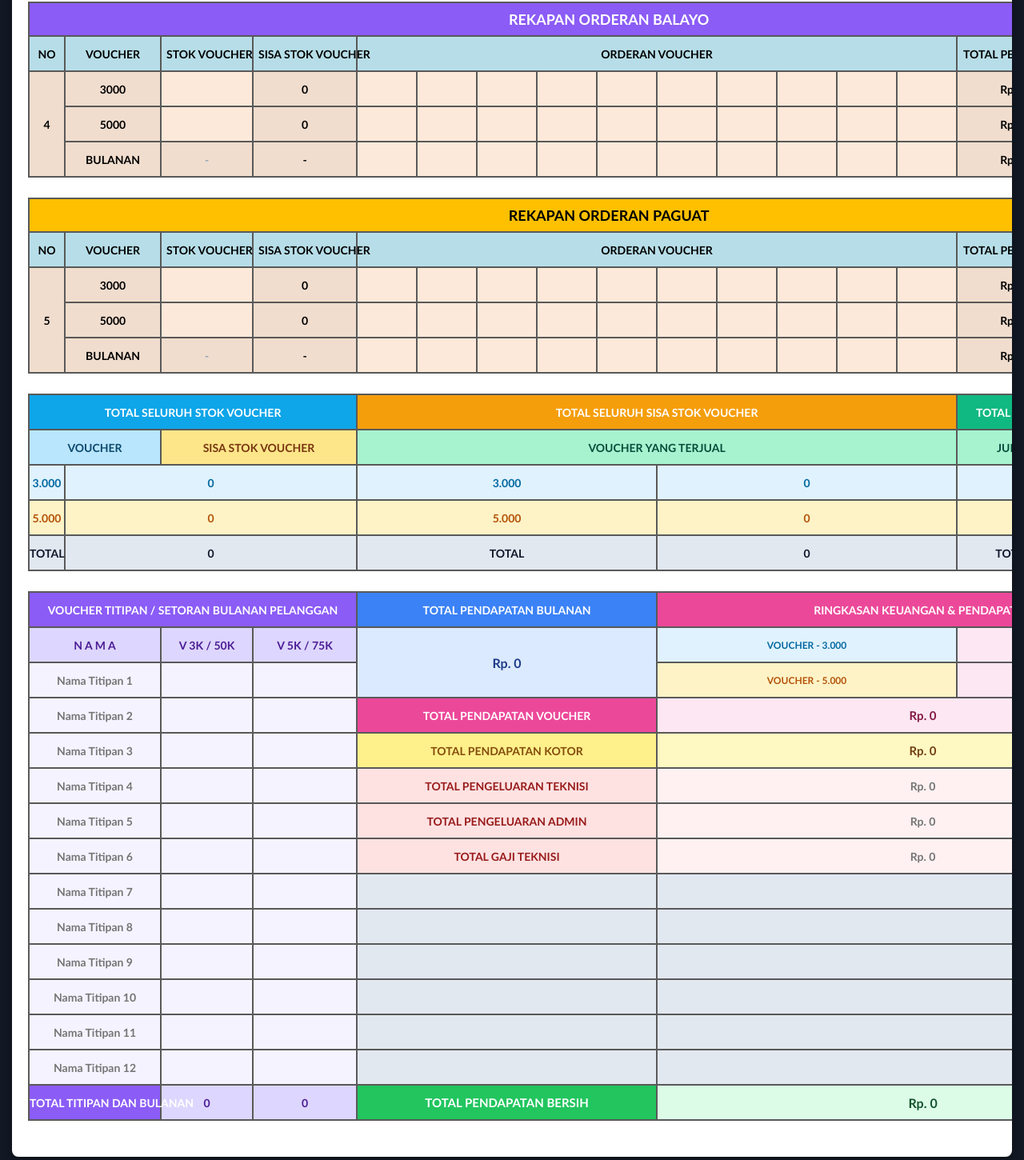
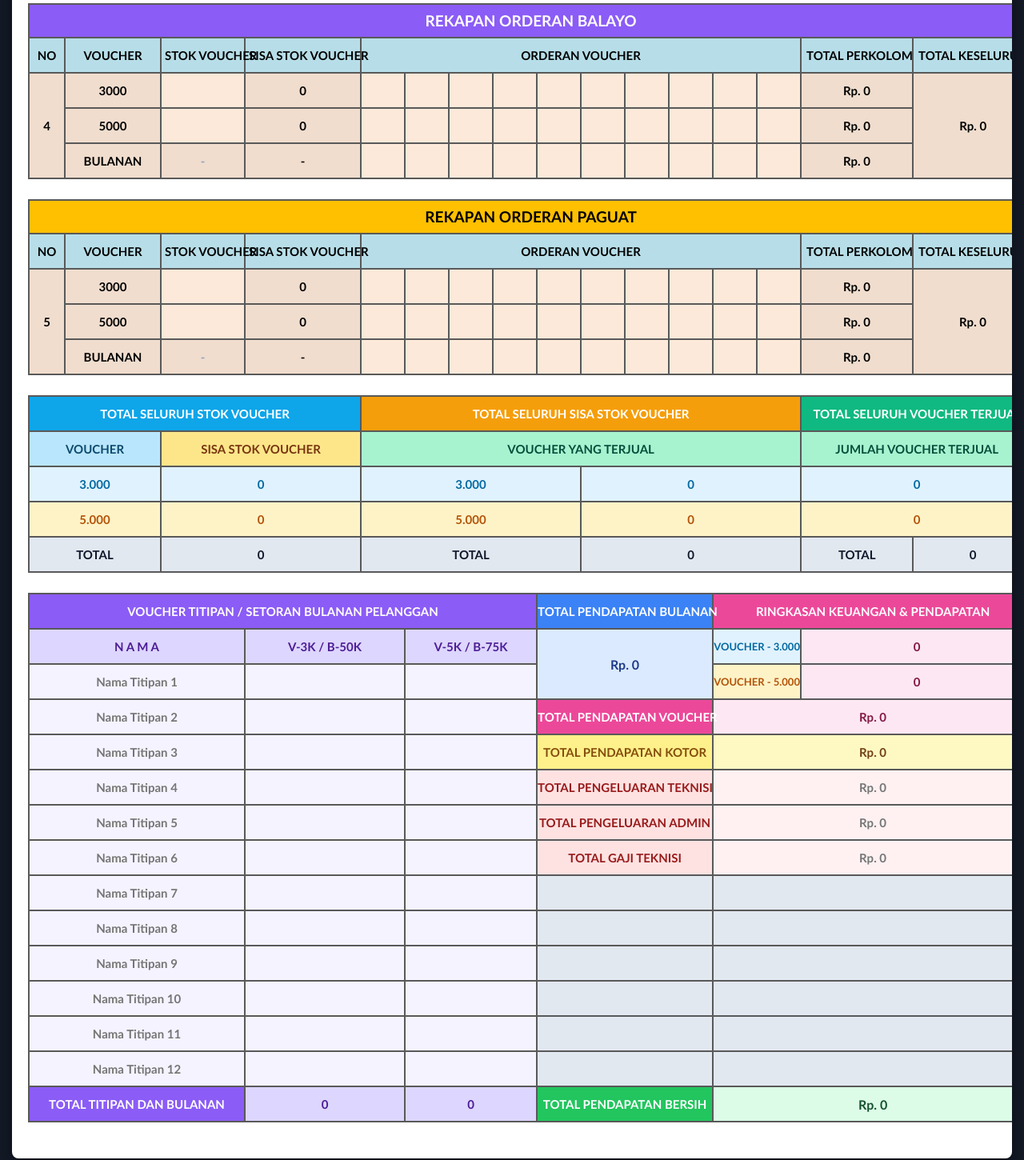
Before and after one commit to yopinbagi25-collab/LIST-VOUCHER-HARIAN, a plain HTML site: page index.html in a window 1280 px wide. Shown: the part 980-2430 px from the top of the page at 80% size. Drawn offline with Linux system fonts and the light colour scheme; no server answers.

Commit message:
Update index.html

```diff
--- a/index.html
+++ b/index.html
@@ -57,7 +57,7 @@
         }
         .nsnet-title h1 {
             margin: 0;
-            font-size: 18px;
+            font-size: 19px;
             font-weight: 700;
             color: #fff;
             letter-spacing: 0.5px;
@@ -80,7 +80,7 @@
             border: none;
             padding: 8px 14px;
             border-radius: 6px;
-            font-size: 12px;
+            font-size: 13px;
             font-weight: bold;
             cursor: pointer;
             color: #fff;
@@ -130,7 +130,7 @@
             border: 1px solid #475569;
             padding: 7px 12px;
             border-radius: 6px;
-            font-size: 13px;
+            font-size: 14px;
             font-weight: bold;
             cursor: pointer;
             outline: none;
@@ -142,7 +142,7 @@
             background: linear-gradient(135deg, #0284c7, #0369a1);
             padding: 6px 14px;
             border-radius: 20px;
-            font-size: 13px;
+            font-size: 14px;
             font-weight: bold;
             color: #fff;
             display: flex;
@@ -230,7 +230,7 @@
         .rekap-table {
             width: 100%;
             border-collapse: collapse;
-            font-size: 16px;
+            font-size: 17px;
             font-weight: bold;
             margin-bottom: 0;
             text-align: center;
@@ -242,7 +242,7 @@
             color: #f8fafc;
             text-align: center;
             vertical-align: middle;
-            font-size: 16px;
+            font-size: 17px;
             font-weight: bold;
         }
         .rekap-table th {
@@ -268,11 +268,11 @@
         table {
             border-collapse: collapse;
             table-layout: fixed;
-            width: 1450px;
-            min-width: 1450px;
-            max-width: 1450px;
+            width: 1250px;
+            min-width: 1250px;
+            max-width: 1250px;
             margin: 0 auto 25px auto;
-            font-size: 14px;
+            font-size: 15px;
             font-weight: bold;
         }
         th, td {
@@ -292,7 +292,7 @@
             background: transparent;
             text-align: center;
             font-family: inherit;
-            font-size: 14px;
+            font-size: 15px;
             font-weight: bold;
             color: #000;
             padding: 2px 4px;
@@ -304,8 +304,8 @@
 
         /* Lebar khusus kolom orderan agar tidak kepotong */
         .col-orderan {
-            min-width: 75px;
-            width: 75px;
+            min-width: 55px;
+            width: 55px;
         }
 
         /* Penyesuaian khusus layar HP */
@@ -332,20 +332,20 @@
         .calculated {
             background-color: rgba(0, 0, 0, 0.05);
             font-weight: bold;
-            font-size: 14px;
+            font-size: 15px;
             padding: 0 6px;
             cursor: default;
             user-select: none;
         }
 
-        .header-main { font-weight: bold; font-size: 18px; height: 40px; line-height: 40px; }
+        .header-main { font-weight: bold; font-size: 19px; height: 40px; line-height: 40px; }
         .taluduyunu { background-color: #92D050; color: #000; }
         .hulawa { background-color: #538DD5; color: #fff; }
         .buntulia { background-color: #00B0F0; color: #fff; }
         .balayo { background-color: #8b5cf6; color: #fff; }
         .paguat { background-color: #FFC000; color: #000; }
 
-        .tbl-sub { background-color: #B7DEE8; font-weight: bold; font-size: 14px; }
+        .tbl-sub { background-color: #B7DEE8; font-weight: bold; font-size: 15px; }
         .row-data { background-color: #FDE9D9; }
         .grey-bg { background-color: #D9D9D9; font-weight: bold; }
 
@@ -487,10 +487,10 @@
                 let html = `<table id="${id}">                <colgroup>
                     <col style="width:45px;">
                     <col style="width:120px;">
-                    <col style="width:115px;">
-                    <col style="width:130px;">
-                    <col style="width:75px;"><col style="width:75px;"><col style="width:75px;"><col style="width:75px;"><col style="width:75px;">
-                    <col style="width:75px;"><col style="width:75px;"><col style="width:75px;"><col style="width:75px;"><col style="width:75px;">
+                    <col style="width:105px;">
+                    <col style="width:145px;">
+                    <col style="width:55px;"><col style="width:55px;"><col style="width:55px;"><col style="width:55px;"><col style="width:55px;">
+                    <col style="width:55px;"><col style="width:55px;"><col style="width:55px;"><col style="width:55px;"><col style="width:55px;">
                     <col style="width:140px;">
                     <col style="width:150px;">
                 </colgroup>`;
@@ -498,8 +498,8 @@
                 html += `<tr class="tbl-sub">
                     <td style="width:45px; padding: 0 4px;">NO</td>
                     <td style="width:120px; padding: 0 6px;">VOUCHER</td>
-                    <td style="width:115px; padding: 0 6px;">STOK VOUCHER</td>
-                    <td style="width:130px; padding: 0 6px;">SISA STOK VOUCHER</td>
+                    <td style="width:105px; padding: 0 4px;">STOK VOUCHER</td>
+                    <td style="width:145px; padding: 0 4px;">SISA STOK VOUCHER</td>
                     <td colspan="10" style="padding: 0 6px;">ORDERAN VOUCHER</td>
                     <td style="width:140px; padding: 0 6px;">TOTAL PERKOLOM</td>
                     <td style="width:150px; padding: 0 6px;">TOTAL KESELURUHAN</td>
@@ -546,10 +546,10 @@
                 <colgroup>
                     <col style="width:45px;">
                     <col style="width:120px;">
-                    <col style="width:115px;">
-                    <col style="width:130px;">
-                    <col style="width:75px;"><col style="width:75px;"><col style="width:75px;"><col style="width:75px;"><col style="width:75px;">
-                    <col style="width:75px;"><col style="width:75px;"><col style="width:75px;"><col style="width:75px;"><col style="width:75px;">
+                    <col style="width:105px;">
+                    <col style="width:145px;">
+                    <col style="width:55px;"><col style="width:55px;"><col style="width:55px;"><col style="width:55px;"><col style="width:55px;">
+                    <col style="width:55px;"><col style="width:55px;"><col style="width:55px;"><col style="width:55px;"><col style="width:55px;">
                     <col style="width:140px;">
                     <col style="width:150px;">
                 </colgroup>
@@ -565,17 +565,17 @@
                 <td colspan="2" class="bg-jual-sub">JUMLAH VOUCHER TERJUAL</td>
             </tr>
             <tr>
-                <td class="bg-v3k">3.000</td><td colspan="3" class="calculated bg-v3k" id="tot-stok-3000">0</td>
+                <td colspan="2" class="bg-v3k">3.000</td><td colspan="2" class="calculated bg-v3k" id="tot-stok-3000">0</td>
                 <td colspan="5" class="bg-v3k">3.000</td><td colspan="5" class="calculated bg-v3k" id="tot-sisa-3000">0</td>
                 <td colspan="2" class="calculated bg-v3k" id="tot-jual-3000">0</td>
             </tr>
             <tr>
-                <td class="bg-v5k">5.000</td><td colspan="3" class="calculated bg-v5k" id="tot-stok-5000">0</td>
+                <td colspan="2" class="bg-v5k">5.000</td><td colspan="2" class="calculated bg-v5k" id="tot-stok-5000">0</td>
                 <td colspan="5" class="bg-v5k">5.000</td><td colspan="5" class="calculated bg-v5k" id="tot-sisa-5000">0</td>
                 <td colspan="2" class="calculated bg-v5k" id="tot-jual-5000">0</td>
             </tr>
             <tr>
-                <td class="bg-tot-row">TOTAL</td><td colspan="3" class="calculated bg-tot-row" id="grand-stok">0</td>
+                <td colspan="2" class="bg-tot-row">TOTAL</td><td colspan="2" class="calculated bg-tot-row" id="grand-stok">0</td>
                 <td colspan="5" class="bg-tot-row">TOTAL</td><td colspan="5" class="calculated bg-tot-row" id="grand-sisa">0</td>
                 <td class="bg-tot-row">TOTAL</td><td class="calculated bg-tot-row" id="grand-jual">0</td>
             </tr>
@@ -586,55 +586,55 @@
                 <colgroup>
                     <col style="width:45px;">
                     <col style="width:120px;">
-                    <col style="width:115px;">
-                    <col style="width:130px;">
-                    <col style="width:75px;"><col style="width:75px;"><col style="width:75px;"><col style="width:75px;"><col style="width:75px;">
-                    <col style="width:75px;"><col style="width:75px;"><col style="width:75px;"><col style="width:75px;"><col style="width:75px;">
+                    <col style="width:105px;">
+                    <col style="width:145px;">
+                    <col style="width:55px;"><col style="width:55px;"><col style="width:55px;"><col style="width:55px;"><col style="width:55px;">
+                    <col style="width:55px;"><col style="width:55px;"><col style="width:55px;"><col style="width:55px;"><col style="width:55px;">
                     <col style="width:140px;">
                     <col style="width:150px;">
                 </colgroup>
             <tr>
-                <td colspan="4" class="bg-titip-head" style="font-weight:bold;">VOUCHER TITIPAN / SETORAN BULANAN PELANGGAN</td>
-                <td colspan="5" class="bg-bulanan-head" style="font-weight:bold;">TOTAL PENDAPATAN BULANAN</td>
-                <td colspan="7" class="bg-voucher-head" style="font-weight:bold;">RINGKASAN KEUANGAN & PENDAPATAN</td>
+                <td colspan="8" class="bg-titip-head" style="font-weight:bold;">VOUCHER TITIPAN / SETORAN BULANAN PELANGGAN</td>
+                <td colspan="4" class="bg-bulanan-head" style="font-weight:bold;">TOTAL PENDAPATAN BULANAN</td>
+                <td colspan="4" class="bg-voucher-head" style="font-weight:bold;">RINGKASAN KEUANGAN & PENDAPATAN</td>
             </tr>
             <tr>
-                <td colspan="2" class="bg-titip-sub">N A M A</td>
-                <td colspan="1" class="bg-titip-sub">V 3K / 50K</td>
-                <td colspan="1" class="bg-titip-sub">V 5K / 75K</td>
-                <td colspan="5" rowspan="2" class="calculated bg-bulanan-val" id="tot-pendapatan-bulanan" style="font-size:16px; font-weight:bold;">Rp. 0</td>
-                <td colspan="5" class="bg-v3k" style="font-size: 12px; text-align: center;">VOUCHER - 3.000</td>
-                <td colspan="2" class="calculated bg-voucher-val" id="tot-penjualan-3000" style="font-size: 14px; text-align: center;">0</td>
+                <td colspan="3" class="bg-titip-sub">N A M A</td>
+                <td colspan="2" class="bg-titip-sub">V-3K / B-50K</td>
+                <td colspan="3" class="bg-titip-sub">V-5K / B-75K</td>
+                <td colspan="4" rowspan="2" class="calculated bg-bulanan-val" id="tot-pendapatan-bulanan" style="font-size:16px; font-weight:bold;">Rp. 0</td>
+                <td colspan="2" class="bg-v3k" style="font-size: 13px; text-align: center;">VOUCHER - 3.000</td>
+                <td colspan="2" class="calculated bg-voucher-val" id="tot-penjualan-3000" style="font-size: 15px; text-align: center;">0</td>
             </tr>
             <tr>
-                <td colspan="2" class="bg-titip-row"><input type="text" placeholder="Nama Titipan 1" class="save-field reset-target"></td>
-                <td colspan="1" class="bg-titip-row"><input type="text" inputmode="numeric" class="v-titip-3k save-field reset-target"></td>
-                <td colspan="1" class="bg-titip-row"><input type="text" inputmode="numeric" class="v-titip-5k save-field reset-target"></td>
-                <td colspan="5" class="bg-v5k" style="font-size: 12px; text-align: center;">VOUCHER - 5.000</td>
-                <td colspan="2" class="calculated bg-voucher-val" id="tot-penjualan-5000" style="font-size: 14px; text-align: center;">0</td>
+                <td colspan="3" class="bg-titip-row"><input type="text" placeholder="Nama Titipan 1" class="save-field reset-target"></td>
+                <td colspan="2" class="bg-titip-row"><input type="text" inputmode="numeric" class="v-titip-3k save-field reset-target"></td>
+                <td colspan="3" class="bg-titip-row"><input type="text" inputmode="numeric" class="v-titip-5k save-field reset-target"></td>
+                <td colspan="2" class="bg-v5k" style="font-size: 13px; text-align: center;">VOUCHER - 5.000</td>
+                <td colspan="2" class="calculated bg-voucher-val" id="tot-penjualan-5000" style="font-size: 15px; text-align: center;">0</td>
             </tr>
             <!-- Baris Titipan 2 - 12 -->
             <script>
                 for(let i=2; i<=12; i++) {
                     document.write(`<tr>
-                        <td colspan="2" class="bg-titip-row"><input type="text" placeholder="Nama Titipan ${i}" class="save-field reset-target"></td>
-                        <td colspan="1" class="bg-titip-row"><input type="text" inputmode="numeric" class="v-titip-3k save-field reset-target"></td>
-                        <td colspan="1" class="bg-titip-row"><input type="text" inputmode="numeric" class="v-titip-5k save-field reset-target"></td>
-                        ${i===2?'<td colspan="5" class="bg-voucher-head">TOTAL PENDAPATAN VOUCHER</td><td colspan="7" class="calculated bg-voucher-val" id="tot-pendapatan-voucher-gabung" style="font-size:15px; font-weight:bold;">Rp. 0</td>':''}
-                        ${i===3?'<td colspan="5" class="bg-kotor-lbl">TOTAL PENDAPATAN KOTOR</td><td colspan="7" class="calculated bg-kotor-val" id="tot-pendapatan-kotor" style="font-size:15px; font-weight:bold;">Rp. 0</td>':''}
-                        ${i===4?'<td colspan="5" class="bg-expense-lbl">TOTAL PENGELUARAN TEKNISI</td><td colspan="7" class="bg-expense-inp"><input type="text" inputmode="numeric" id="pengeluaran-teknisi" class="save-field reset-target" placeholder="Rp. 0"></td>':''}
-                        ${i===5?'<td colspan="5" class="bg-expense-lbl">TOTAL PENGELUARAN ADMIN</td><td colspan="7" class="bg-expense-inp"><input type="text" inputmode="numeric" id="pengeluaran-admin" class="save-field reset-target" placeholder="Rp. 0"></td>':''}
-                        ${i===6?'<td colspan="5" class="bg-expense-lbl">TOTAL GAJI TEKNISI</td><td colspan="7" class="bg-expense-inp"><input type="text" inputmode="numeric" id="gaji-teknisi" class="save-field reset-target" placeholder="Rp. 0"></td>':''}
-                        ${i>=7?'<td colspan="5" class="bg-tot-row"></td><td colspan="7" class="bg-tot-row"></td>':''}
+                        <td colspan="3" class="bg-titip-row"><input type="text" placeholder="Nama Titipan ${i}" class="save-field reset-target"></td>
+                        <td colspan="2" class="bg-titip-row"><input type="text" inputmode="numeric" class="v-titip-3k save-field reset-target"></td>
+                        <td colspan="3" class="bg-titip-row"><input type="text" inputmode="numeric" class="v-titip-5k save-field reset-target"></td>
+                        ${i===2?'<td colspan="4" class="bg-voucher-head">TOTAL PENDAPATAN VOUCHER</td><td colspan="4" class="calculated bg-voucher-val" id="tot-pendapatan-voucher-gabung" style="font-size:15px; font-weight:bold;">Rp. 0</td>':''}
+                        ${i===3?'<td colspan="4" class="bg-kotor-lbl">TOTAL PENDAPATAN KOTOR</td><td colspan="4" class="calculated bg-kotor-val" id="tot-pendapatan-kotor" style="font-size:15px; font-weight:bold;">Rp. 0</td>':''}
+                        ${i===4?'<td colspan="4" class="bg-expense-lbl">TOTAL PENGELUARAN TEKNISI</td><td colspan="4" class="bg-expense-inp"><input type="text" inputmode="numeric" id="pengeluaran-teknisi" class="save-field reset-target" placeholder="Rp. 0"></td>':''}
+                        ${i===5?'<td colspan="4" class="bg-expense-lbl">TOTAL PENGELUARAN ADMIN</td><td colspan="4" class="bg-expense-inp"><input type="text" inputmode="numeric" id="pengeluaran-admin" class="save-field reset-target" placeholder="Rp. 0"></td>':''}
+                        ${i===6?'<td colspan="4" class="bg-expense-lbl">TOTAL GAJI TEKNISI</td><td colspan="4" class="bg-expense-inp"><input type="text" inputmode="numeric" id="gaji-teknisi" class="save-field reset-target" placeholder="Rp. 0"></td>':''}
+                        ${i>=7?'<td colspan="4" class="bg-tot-row"></td><td colspan="4" class="bg-tot-row"></td>':''}
                     </tr>`);
                 }
             </script>
             <tr>
-                <td colspan="2" class="bg-titip-head" style="font-weight:bold;">TOTAL TITIPAN DAN BULANAN</td>
-                <td colspan="1" class="calculated bg-titip-sub" id="tot-titipan-3k">0</td>
-                <td colspan="1" class="calculated bg-titip-sub" id="tot-titipan-5k">0</td>
-                <td colspan="5" class="bg-bersih-lbl" style="font-size:15px; font-weight:bold;">TOTAL PENDAPATAN BERSIH</td>
-                <td colspan="7" class="calculated bg-bersih-val" id="tot-pendapatan-bersih" style="font-size:16px; font-weight:bold;">Rp. 0</td>
+                <td colspan="3" class="bg-titip-head" style="font-weight:bold;">TOTAL TITIPAN DAN BULANAN</td>
+                <td colspan="2" class="calculated bg-titip-sub" id="tot-titipan-3k">0</td>
+                <td colspan="3" class="calculated bg-titip-sub" id="tot-titipan-5k">0</td>
+                <td colspan="4" class="bg-bersih-lbl" style="font-size:15px; font-weight:bold;">TOTAL PENDAPATAN BERSIH</td>
+                <td colspan="4" class="calculated bg-bersih-val" id="tot-pendapatan-bersih" style="font-size:16px; font-weight:bold;">Rp. 0</td>
             </tr>
         </table>
     </div>
```
